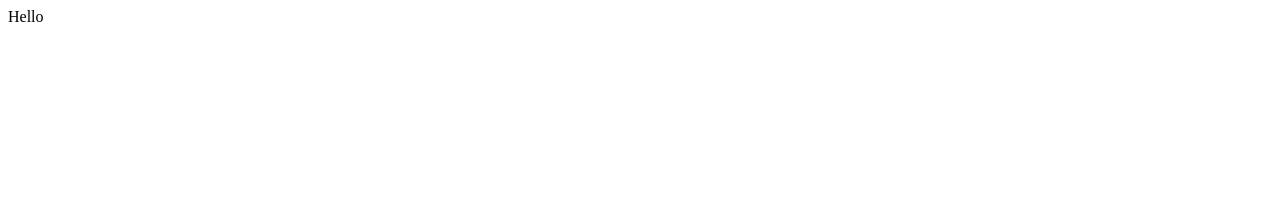
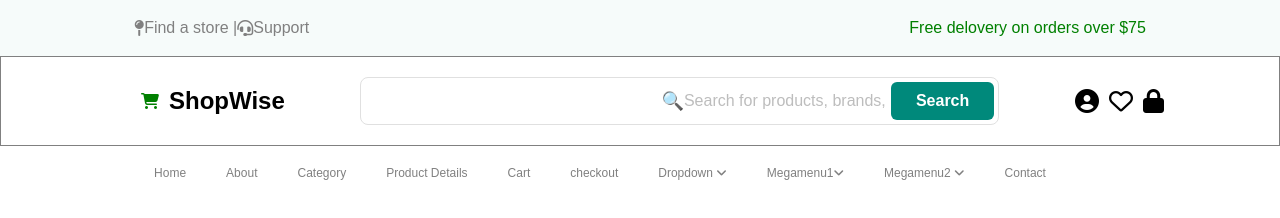
Before and after one commit to samirseamari/Team-Project-Samir-Redouan, a plain HTML site: page index.html in a window 1280 px wide. Drawn offline with Linux system fonts and the light colour scheme.

Commit message:
Adding Header

```diff
--- a/index.html
+++ b/index.html
@@ -4,8 +4,60 @@
     <meta charset=UTF-8>
     <meta name=viewport content=width=device-width, initial-scale=1.0>
     <title>Document</title>
+    <link rel="stylesheet" href="public/CSS/style.css">
+    <script src="https://kit.fontawesome.com/f5f70d65d4.js" crossorigin="anonymous"></script>
 </head>
 <body>
-    Hello
+    <header>
+        <div class="hdr">
+            <div class="icons">
+            <i class="fa-solid fa-map-pin"></i>
+        <p class="ParagraphHeader">Find a store |</p>
+            <i class="fa-solid fa-headset"></i>
+            <p>Support</p>
+            </div>
+            <div class="prgh">
+                <p>Free delovery on orders over $75</p>
+            </div>
+        </div>
+        <div class="hdr2">
+            <div class="shopwise">
+                <div class="prgh">
+                <i class="fa-solid fa-cart-shopping"></i>
+                </div>
+                <h2>ShopWise</h2>
+            </div>
+           <div class="search-container">
+  <div class="search-box">
+    <span class="search-icon">&#128269;</span>
+    <input type="text" placeholder="Search for products, brands, and more...">
+    <button type="submit">Search</button>
+  </div>
+</div>
+<div class="hdr2-icon">
+    <i class="fa-solid fa-circle-user"></i>
+   <i class="fa-regular fa-heart"></i>
+   <i class="fa-solid fa-lock"></i>
+
+</div>
+</div>
+<div class="nav-bar">
+    <nav class="NAV">
+                <a class="Links" href="home">Home</a>
+                <a class="Links" href="about">About</a>
+                <a class="Links" href="Category">Category</a>
+                <a class="Links" href="product details">Product Details</a>
+                <a class="Links" href="cart">Cart</a>
+                <a class="Links" href="checkout">checkout</a>
+                <a class="Links" href="dropdown">Dropdown <i class="fa-solid fa-angle-down"></i></a>
+                <a class="Links" href="Megamenu1">Megamenu1<i class="fa-solid fa-angle-down"></i></a>
+                <a class="Links" href="Megamenu2">Megamenu2 <i class="fa-solid fa-angle-down"></i></a>
+                <a class="Links" href="contact">Contact</a>
+
+    </nav>
+
+</div>
+  </div>
+    </header>
 </body>
 </html>
--- a/public/CSS/style.css
+++ b/public/CSS/style.css
@@ -0,0 +1,119 @@
+*{
+    padding: 0;
+    margin: 0;
+    font-family: sans-serif;
+}
+.hdr{
+    background-color: rgb(246, 251, 250);
+    height: 7vh;
+    display: flex;
+    justify-content: center;
+    /* align-items: center; */
+    /* flex-direction: row; */
+}
+.icons{
+    display: flex;
+    flex-direction: row;
+    text-align: left;
+    align-items:center;
+    margin-right: 600px;
+    color: gray;
+}
+.prgh{ color: green;
+    display: flex;
+    align-items:center;
+}
+
+.shopwise{
+    display: flex;
+    align-items: center;
+    margin-left: 140px;
+    gap: 10px;
+
+}
+.hdr2{ border: 1px solid;
+    border-color: gray;
+    display: flex;
+    flex-direction: row;
+    justify-content: space-between;
+
+}
+.search-container {
+  padding: 20px;
+  background-color: #ffffff;
+}
+.search-box {
+  display: flex;
+  align-items: center;
+  border: 1px solid #e0e0e0;
+  border-radius: 8px;
+  padding: 4px 4px 4px 300px;
+  max-width: 100%;
+  font-family: Arial, sans-serif;
+}
+
+.search-icon {
+  color: #9e9e9e;
+  font-size: 18px;
+}
+
+input {
+  border: none;
+  outline: none;
+  flex-grow: 1;
+  font-size: 16px;
+  color: #212121;
+  /* margin-left: 200px; */
+}
+
+input::placeholder {
+  color: #bdbdbd;
+}
+
+button {
+  background-color: #00897b;
+  color: white;
+  border: none;
+  padding: 10px 25px;
+  border-radius: 6px;
+  font-weight: bold;
+  cursor: pointer;
+  font-size: 16px;
+}
+
+button:hover {
+  background-color: #00796b;
+}
+.hdr2-icon{
+    display: flex;
+    align-items: center;
+    justify-content: center;
+    margin-right: 9%;
+    gap: 10px;
+    font-size:x-large;
+}
+.nav-bar{
+    display: flex;
+    align-items:center ;
+
+    /* text-align: center; */
+    gap: 4px;
+    align-items: center;
+    justify-content: center;
+    margin-top: 0px;
+    margin-right: 80px;
+}
+.NAV{
+    display: flex;
+    /* align-items: center; */
+    /* justify-content: center; */
+    text-align: left;
+    gap: 40px;
+    padding: 20px;
+    /* text-align: left; */
+}
+.Links{
+    font-size: 12px;
+    text-decoration: none;
+    color: gray;
+}
```
